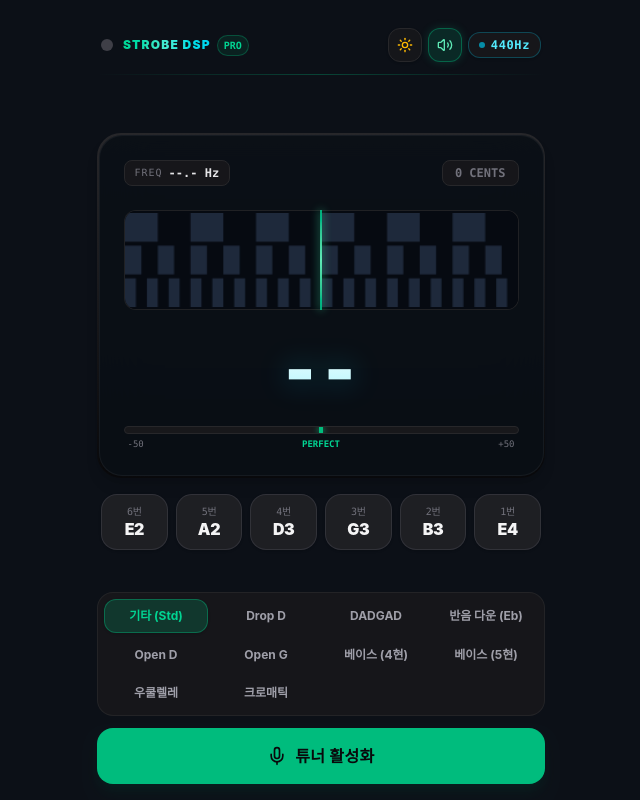
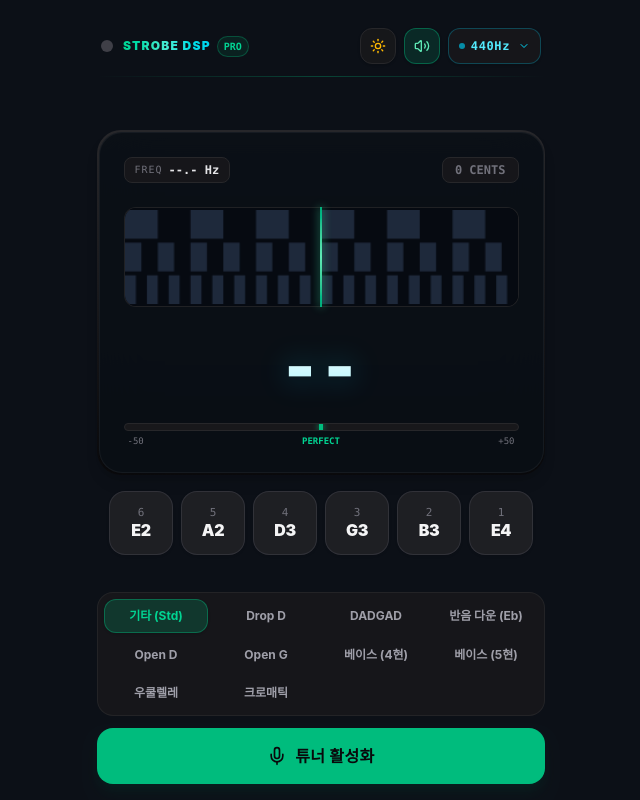
Before and after one commit to enochsori/web-tuner, a React (Vite) app: page / in a window 1280 px wide. Shown: the whole page, without its empty margins (319-959 px from the left). Built offline with nearby package versions, Linux system fonts and the light colour scheme.

Commit message:
design: playing buttion center

```diff
--- a/src/components/Header.tsx
+++ b/src/components/Header.tsx
@@ -1,20 +1,26 @@
-import { Volume2, VolumeX, Sun, Moon } from 'lucide-react';
+import { Volume2, VolumeX, Sun, Moon, ChevronDown } from 'lucide-react';
 import { useTunerStore } from '../stores/useTunerStore';
 
+const PITCH_OPTIONS = [
+  { val: 440, label: '440 Hz (Standard)' },
+  { val: 442, label: '442 Hz (Orchestra)' },
+  { val: 441, label: '441 Hz (Studio)' },
+  { val: 443, label: '443 Hz (Concert)' },
+  { val: 432, label: '432 Hz (Verdi / Healing)' },
+];
+
 export function Header() {
-  const { isActive, baseA4, soundEnabled, setSoundEnabled, theme, toggleTheme } = useTunerStore();
+  const { isActive, baseA4, setBaseA4, soundEnabled, setSoundEnabled, theme, toggleTheme } = useTunerStore();
 
   return (
-    <header className="w-full max-w-md flex flex-col gap-2 pt-3 pb-2">
+    <header className="w-full max-w-md flex flex-col gap-2 pt-3 pb-2 select-none relative">
       <div className="flex justify-between items-center px-1">
-        {/* 로고 & 상태 인디케이터 */}
+        {/* 좌측 로고 & 활성 인디케이터 */}
         <div className="flex items-center gap-2.5">
           <div className="relative flex items-center justify-center">
             <div
               className={`w-3 h-3 rounded-full transition-all duration-300 ${
-                isActive
-                  ? 'bg-emerald-500 shadow-[0_0_12px_#10b981]'
-                  : 'bg-zinc-400 dark:bg-zinc-700'
+                isActive ? 'bg-emerald-500 shadow-[0_0_12px_#10b981]' : 'bg-zinc-400 dark:bg-zinc-700'
               }`}
             />
             {isActive && (
@@ -31,42 +37,57 @@ export function Header() {
           </div>
         </div>
 
-        {/* 우측 컨트롤 (테마 토글, 사운드 토글, A4 주파수) */}
-        <div className="flex items-center gap-1.5">
-          {/* 다크/라이트 모드 토글 버튼 */}
+        {/* 우측 3개 컨트롤 (높이 h-9 통일) */}
+        <div className="flex items-center gap-2">
+          {/* 다크/라이트 테마 버튼 */}
           <button
             onClick={toggleTheme}
-            className="p-2 rounded-xl border border-zinc-200 dark:border-zinc-800 bg-white/80 dark:bg-zinc-900/80 text-zinc-600 dark:text-zinc-300 hover:text-zinc-900 dark:hover:text-white transition-all shadow-sm active:scale-95"
+            className="w-9 h-9 flex items-center justify-center rounded-xl border border-slate-200 dark:border-zinc-800 bg-white dark:bg-zinc-900/90 text-slate-600 dark:text-zinc-300 hover:text-slate-900 dark:hover:text-white transition-all shadow-sm active:scale-95 cursor-pointer"
             title={theme === 'dark' ? '라이트 모드로 전환' : '다크 모드로 전환'}
             aria-label="Toggle theme"
           >
             {theme === 'dark' ? <Sun className="w-4 h-4 text-amber-400" /> : <Moon className="w-4 h-4 text-indigo-500" />}
           </button>
 
-          {/* 사운드 토글 */}
+          {/* 사운드 알림음 토글 버튼 */}
           <button
             onClick={() => setSoundEnabled(!soundEnabled)}
-            className={`p-2 rounded-xl border transition-all duration-200 active:scale-95 ${
+            className={`w-9 h-9 flex items-center justify-center rounded-xl border transition-all shadow-sm active:scale-95 cursor-pointer ${
               soundEnabled
                 ? 'bg-emerald-500/15 border-emerald-500/40 text-emerald-600 dark:text-emerald-300 shadow-[0_0_10px_rgba(16,185,129,0.2)]'
-                : 'bg-white/80 dark:bg-zinc-900/80 border-zinc-200 dark:border-zinc-800 text-zinc-400 dark:text-zinc-500'
+                : 'bg-white dark:bg-zinc-900/90 border-slate-200 dark:border-zinc-800 text-slate-400 dark:text-zinc-500'
             }`}
             title="정음 알림음 토글"
           >
             {soundEnabled ? <Volume2 className="w-4 h-4" /> : <VolumeX className="w-4 h-4" />}
           </button>
 
-          {/* 기준 주파수 뱃지 */}
-          <div className="px-2.5 py-1 rounded-xl bg-white/80 dark:bg-zinc-900/90 border border-cyan-500/30 shadow-sm flex items-center gap-1.5">
-            <span className="w-1.5 h-1.5 rounded-full bg-cyan-500 animate-pulse" />
-            <span className="text-xs font-mono font-bold text-cyan-700 dark:text-cyan-300 tracking-wider">
+          {/* A4 기준 주파수 셀렉트 박스 */}
+          <div className="relative h-9 rounded-xl border border-cyan-500/30 bg-white dark:bg-zinc-900/90 hover:border-cyan-500/60 shadow-sm flex items-center px-2.5 gap-1.5 transition-all">
+            <span className="w-1.5 h-1.5 rounded-full bg-cyan-500 animate-pulse pointer-events-none" />
+            <span className="text-xs font-mono font-bold text-cyan-700 dark:text-cyan-300 tracking-wider pointer-events-none">
               {baseA4}Hz
             </span>
+            <ChevronDown className="w-3 h-3 text-cyan-600 dark:text-cyan-400 pointer-events-none ml-0.5" />
+
+            {/* 실제 선택 동작을 처리하는 투명 select 오버레이 */}
+            <select
+              value={baseA4}
+              onChange={(e) => setBaseA4(Number(e.target.value))}
+              className="absolute inset-0 w-full h-full opacity-0 cursor-pointer text-sm"
+              title="기준 주파수 선택"
+            >
+              {PITCH_OPTIONS.map((item) => (
+                <option key={item.val} value={item.val} className="text-slate-900 bg-white dark:text-white dark:bg-zinc-900">
+                  {item.label}
+                </option>
+              ))}
+            </select>
           </div>
         </div>
       </div>
 
-      {/* 헤더 디바이더 라인 */}
+      {/* 헤더 하단 디바이더 라인 */}
       <div className="w-full h-[1px] bg-gradient-to-r from-transparent via-emerald-500/30 to-transparent mt-1" />
     </header>
   );
--- a/src/components/StringBadges.tsx
+++ b/src/components/StringBadges.tsx
@@ -21,9 +21,9 @@ export function StringBadges() {
   };
 
   return (
-    <div className="w-full max-w-md px-1 mt-4">
-      {/* 화면 너비에 맞춰 찌그러짐 없이 꽉 차는 그리드 레이아웃 */}
-      <div className="grid grid-cols-6 gap-1.5 sm:gap-2 w-full">
+    <div className="w-full max-w-md px-1 mt-4 flex justify-center">
+      {/* 4줄, 5줄, 6줄 악기 모두 크기 변형 없이 가운데로 정렬되는 컨테이너 */}
+      <div className="flex justify-center items-center gap-1.5 sm:gap-2 w-full">
         {currentPreset.notes.map((item) => {
           const isTarget = activeStringNumber === item.stringNumber;
           const isPlaying = playingFreq === item.freq;
@@ -32,7 +32,7 @@ export function StringBadges() {
             <button
               key={item.stringNumber}
               onClick={() => handleStringClick(item.freq)}
-              className={`py-3 px-1 rounded-2xl transition-all duration-200 flex flex-col items-center justify-center relative cursor-pointer active:scale-95 select-none ${
+              className={`w-[54px] sm:w-[64px] h-[64px] rounded-2xl transition-all duration-200 flex flex-col items-center justify-center relative cursor-pointer active:scale-95 select-none shrink-0 ${
                 isPlaying
                   ? 'bg-amber-500/20 text-amber-300 border-2 border-amber-400 shadow-[0_0_18px_rgba(251,191,36,0.45)]'
                   : isTarget
@@ -40,10 +40,10 @@ export function StringBadges() {
                   : 'bg-white/80 dark:bg-zinc-800/70 text-slate-700 dark:text-zinc-300 border border-slate-200 dark:border-zinc-700/60 hover:border-slate-300 dark:hover:border-zinc-600 shadow-sm'
               }`}
             >
-              {/* 상단 현 번호 및 재생 아이콘 (완전 중앙 정렬) */}
+              {/* 상단 현 번호 & 사운드 아이콘 (중앙 정렬) */}
               <div className="flex items-center justify-center gap-0.5 leading-none">
                 <span
-                  className={`text-[10px] font-mono tracking-tight ${
+                  className={`text-[11px] font-mono tracking-tight ${
                     isPlaying
                       ? 'text-amber-400 font-bold'
                       : isTarget
@@ -51,14 +51,14 @@ export function StringBadges() {
                       : 'text-slate-400 dark:text-zinc-500'
                   }`}
                 >
-                  {item.stringNumber}번
+                  {item.stringNumber}
                 </span>
                 {isPlaying && <Volume2 className="w-2.5 h-2.5 text-amber-400 animate-pulse ml-0.5" />}
               </div>
 
-              {/* 메인 음정명 (중앙 배치) */}
+              {/* 메인 음정명 (중앙 정렬) */}
               <span
-                className={`text-sm sm:text-base font-black tracking-tight mt-1 leading-none ${
+                className={`text-base font-black tracking-tight mt-1 leading-none ${
                   isPlaying
                     ? 'text-white'
                     : isTarget
```
